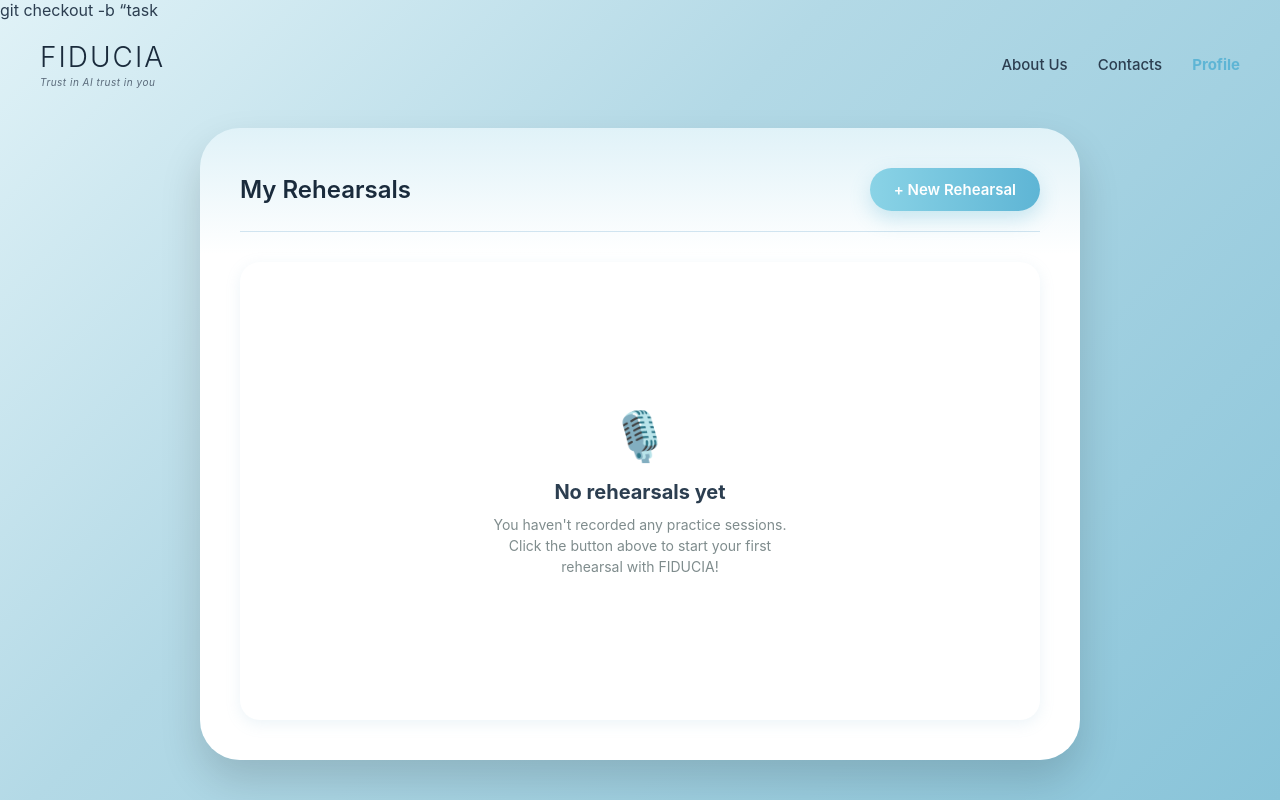
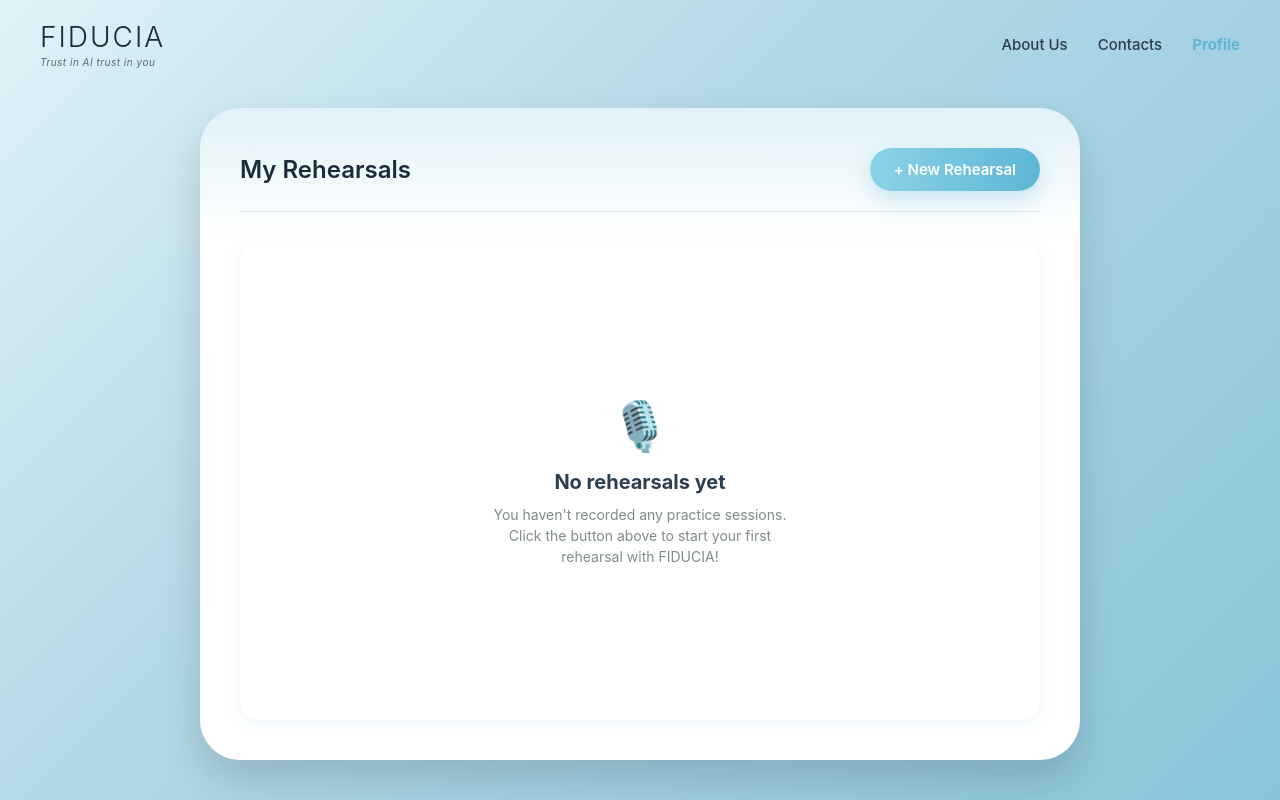
Before and after one commit to zmiiovskyi/feducia, a Django app: page /dashboard/ in a window 1280 px wide. Run offline with Django 5.2, Linux system fonts and the light colour scheme; the visitor is signed in with stand-in values (Sample User, id 1).

Commit message:
made changes

```diff
--- a/feducia_project/dashboard/templates/dashboard/main_page.html
+++ b/feducia_project/dashboard/templates/dashboard/main_page.html
@@ -1,4 +1,4 @@
-git checkout -b “task<!DOCTYPE html>
+<!DOCTYPE html>
 <html lang="en">
 <head>
     <meta charset="UTF-8">
```
